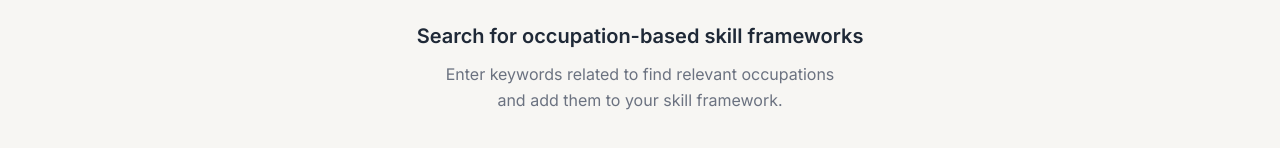
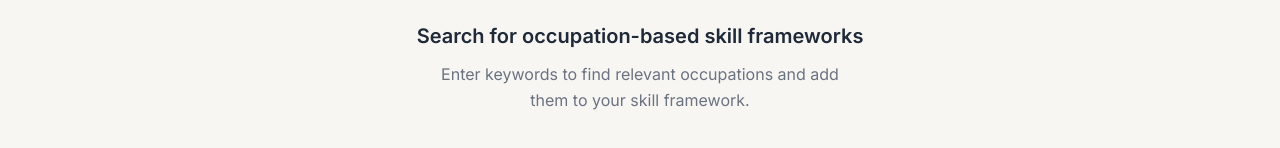
Before and after one commit to baba-yu/skill_framework_generator, a Vue app: page / in a window 1280 px wide. Shown: the part 396-544 px from the top of the page. Built offline with nearby package versions, Linux system fonts and the light colour scheme.

Commit message:
chore: typo.

```diff
--- a/src/components/search/OccupationList.vue
+++ b/src/components/search/OccupationList.vue
@@ -41,7 +41,7 @@
       </div>
       <h3 class="initial-title">Search for occupation-based skill frameworks</h3>
       <p class="initial-description">
-        Enter keywords related to find relevant occupations and add them to your skill framework.
+        Enter keywords to find relevant occupations and add them to your skill framework.
       </p>
     </div>
   </div>
```
